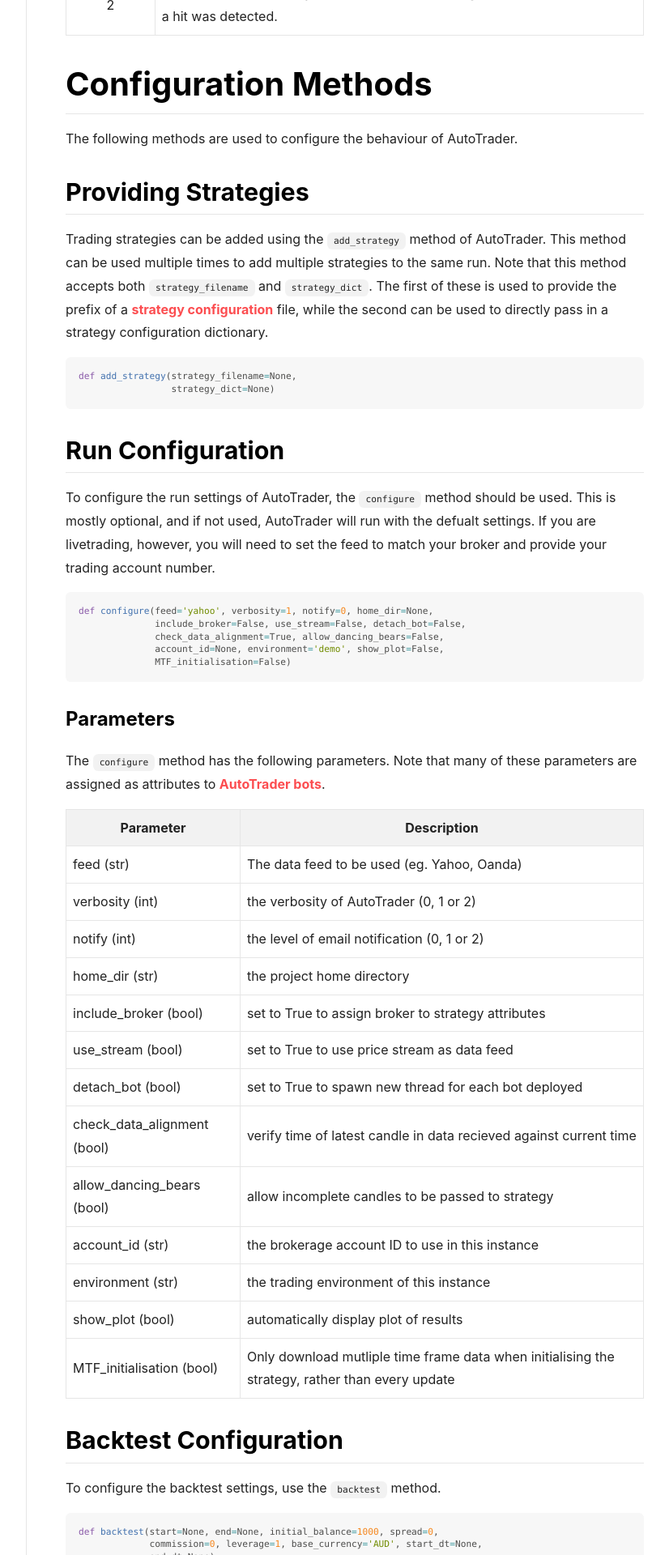
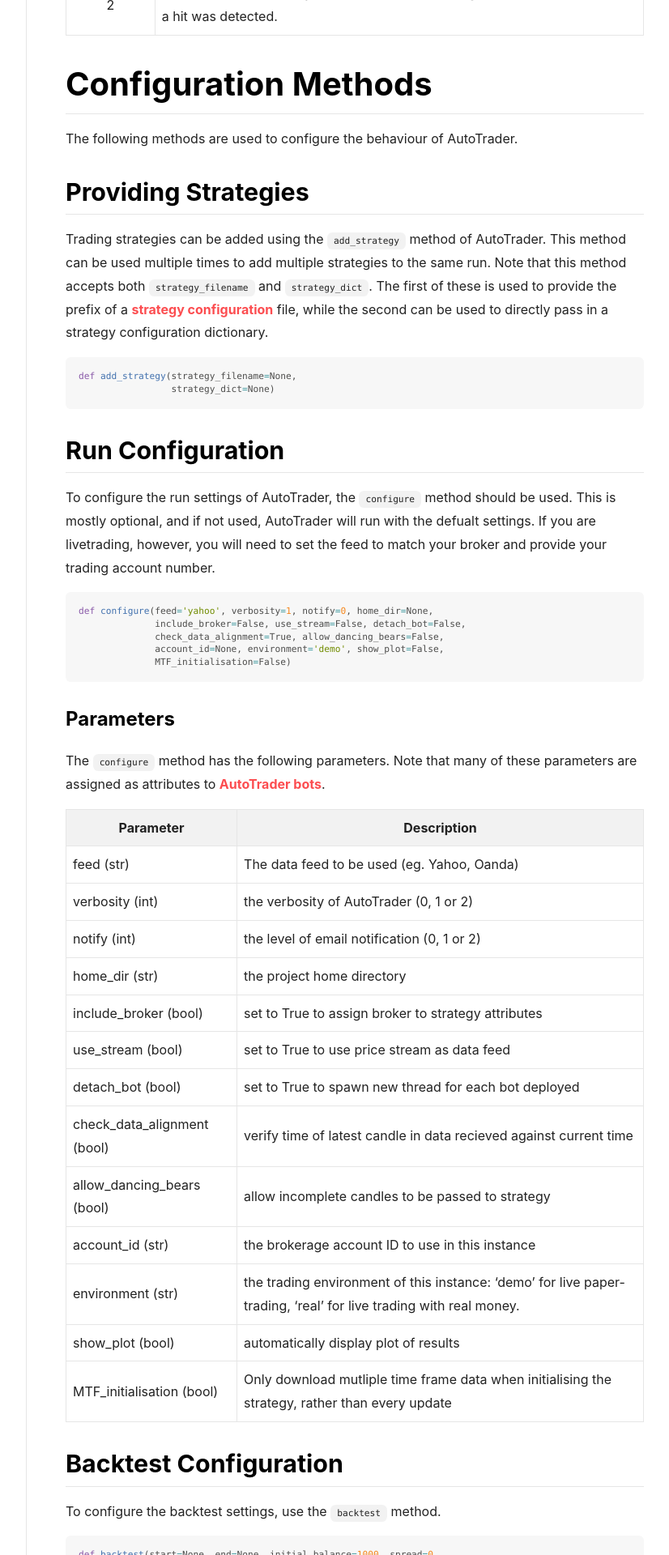
Before and after one commit to kieran-mackle/AutoTrader, a Jekyll site: the page built from content/_documentation/1.1-autotrader.md, in a window 1280 px wide. Shown: the part 3080-5000 px from the top of the page at 81% size, without its empty margins (217-1043 px from the left). Built offline with Jekyll 4.4.1, drawn with Linux system fonts in a browser that asks for light colours; nearby versions of some CDN libraries.

Commit message:
docs: updated environment docs

```diff
--- a/content/_documentation/1.1-autotrader.md
+++ b/content/_documentation/1.1-autotrader.md
@@ -146,7 +146,7 @@ The `configure` method has the following parameters. Note that many of these par
 | check_data_alignment (bool)| verify time of latest candle in data recieved against current time |
 | allow_dancing_bears (bool)| allow incomplete candles to be passed to strategy |
 | account_id (str)| the brokerage account ID to use in this instance |
-| environment (str) | the trading environment of this instance |
+| environment (str) | the trading environment of this instance: 'demo' for live paper-trading, 'real' for live trading with real money. |
 | show_plot (bool) | automatically display plot of results |
 | MTF_initialisation (bool) | Only download mutliple time frame data when initialising the strategy, rather than every update |
 
```
